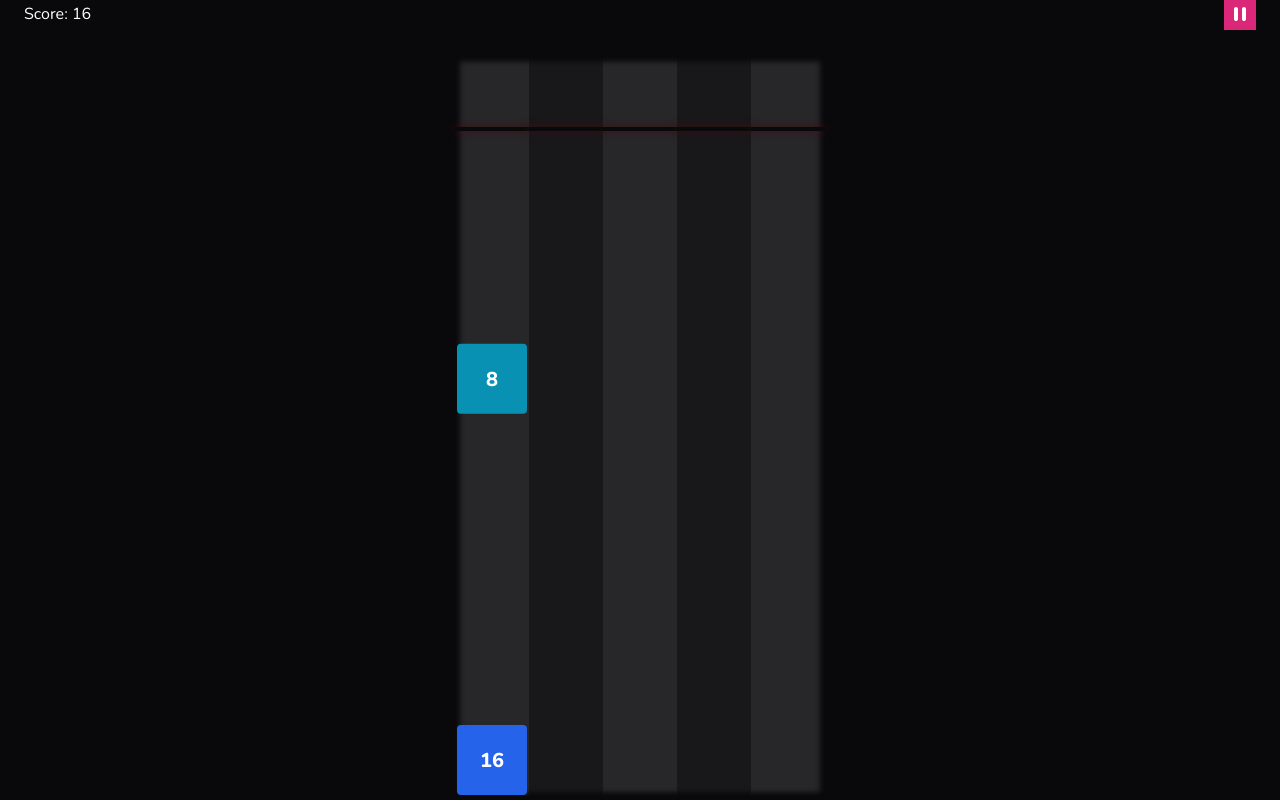
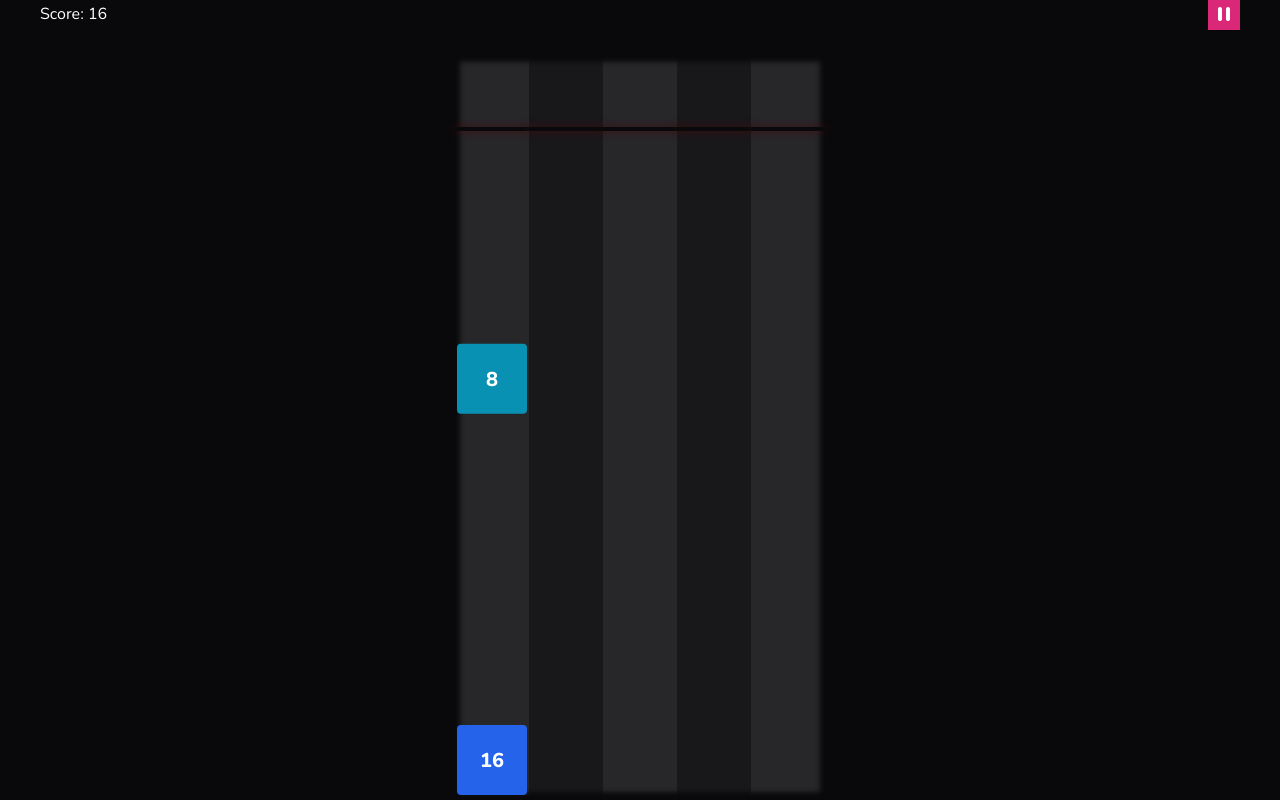
Before and after one commit to rosenthaljacob/2048, a plain HTML site: page index.html in a window 1280 px wide. Drawn offline with nearby package versions, Linux system fonts and the light colour scheme.

Commit message:
feat: increase horizontal padding

```diff
--- a/style.css
+++ b/style.css
@@ -21,7 +21,7 @@ body {
     height: 100dvh;
     width: 100vw;
     background-color: #09090b;
-    padding: 1rem 1.5rem;
+    padding: 1rem 2.5rem;
 }
 
 .info-container {
```
